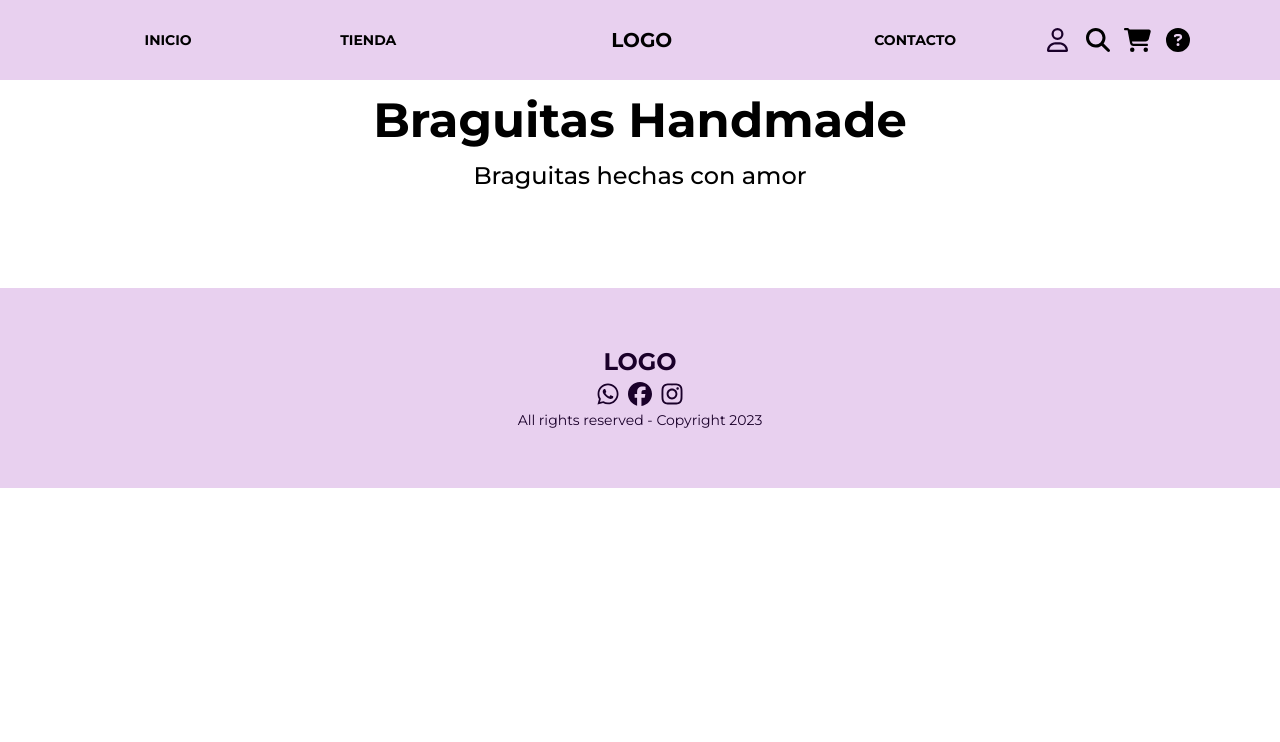
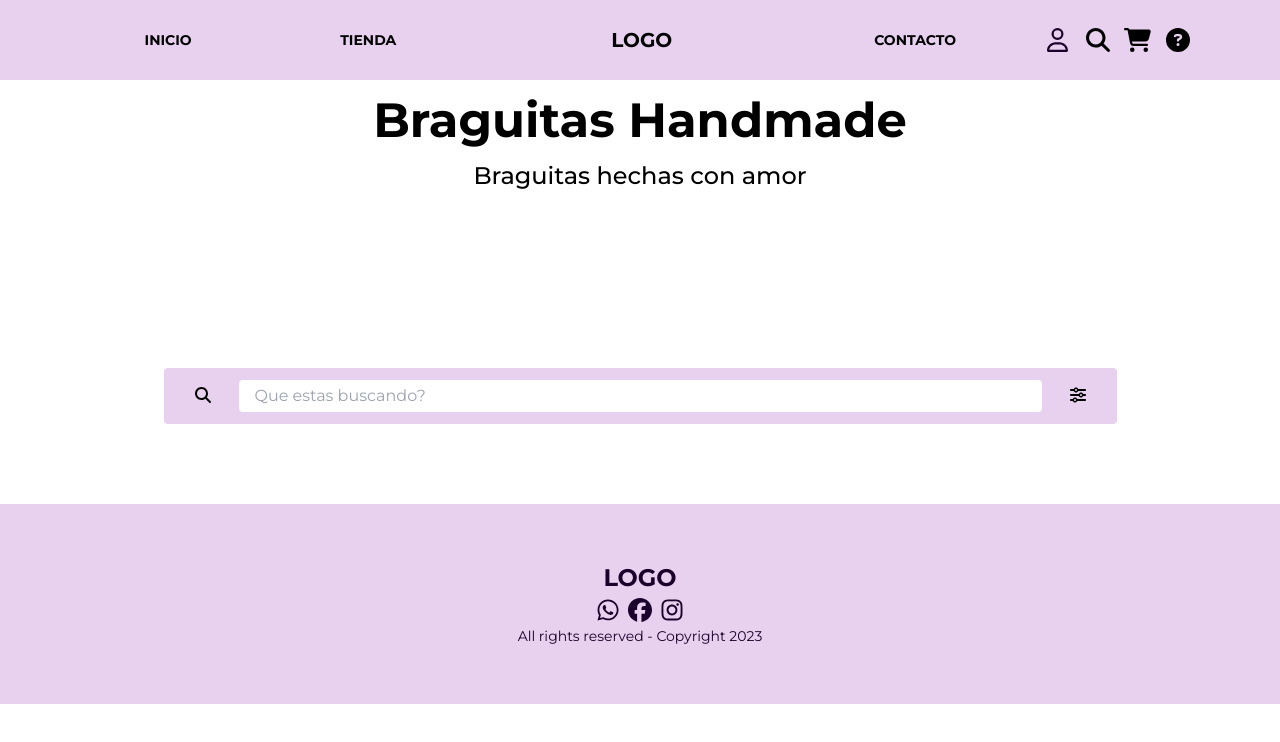
Before and after one commit to RamunnoAJ/braguitas-handmade, a Next.js app: page / in a window 1280 px wide. Shown: the top 742 px of the page. Built offline with nearby package versions, Linux system fonts and the light colour scheme.

Commit message:
add searchbar componet

```diff
--- a/src/app/layout.js
+++ b/src/app/layout.js
@@ -1,6 +1,7 @@
 import { Montserrat } from 'next/font/google';
 import NavBar from '../components/NavBar';
 import './globals.css';
+import SearchBar from '../components/SearchBar';
 import Footer from '../components/footer/Footer';
 
 const montserrat = Montserrat({ subsets: ['latin'] });
@@ -16,6 +17,7 @@ export default function RootLayout({ children }) {
       <body className={montserrat.className}>
         <NavBar />
         {children}
+        <SearchBar />
         <Footer />
       </body>
     </html>
--- a/src/components/SearchBar.jsx
+++ b/src/components/SearchBar.jsx
@@ -1,5 +1,29 @@
 import React from 'react';
+import { FontAwesomeIcon } from '@fortawesome/react-fontawesome';
+import {
+  faSliders,
+  faMagnifyingGlass,
+} from '@fortawesome/free-solid-svg-icons';
 
-const SearchBar = () => <div>SearchBar</div>;
+const SearchBar = () => (
+  <div className='flex justify-center items-center'>
+    <div className='bg-[#E8D0EF] w-[953px] text-center my-20 rounded  flex justify-center'>
+      <div>
+        <i class='fa-solid fa-magnifying-glass'></i>
+      </div>
+      <form>
+        <FontAwesomeIcon
+          className='pr-4'
+          icon={faMagnifyingGlass}></FontAwesomeIcon>
+        <input
+          className=' h-0.5 m-3 w-[803px] text-left py-4 pl-4 rounded'
+          type='text'
+          placeholder='Que estas buscando?'
+        />
+        <FontAwesomeIcon className='pl-4' icon={faSliders}></FontAwesomeIcon>
+      </form>
+    </div>
+  </div>
+);
 
 export default SearchBar;
```
Also changed, not shown: 1 other file (tests, documents, lock files or other folders).
